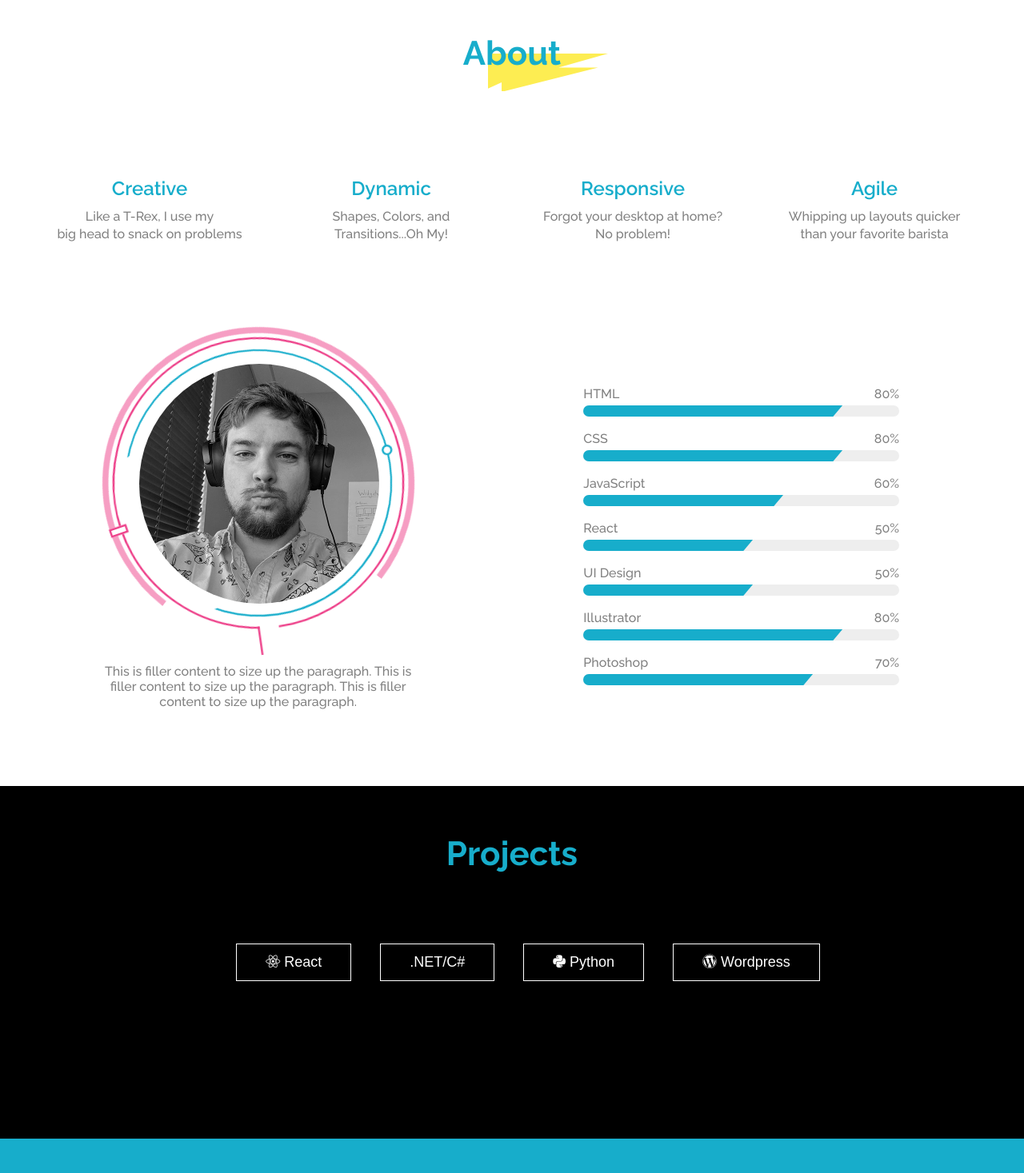
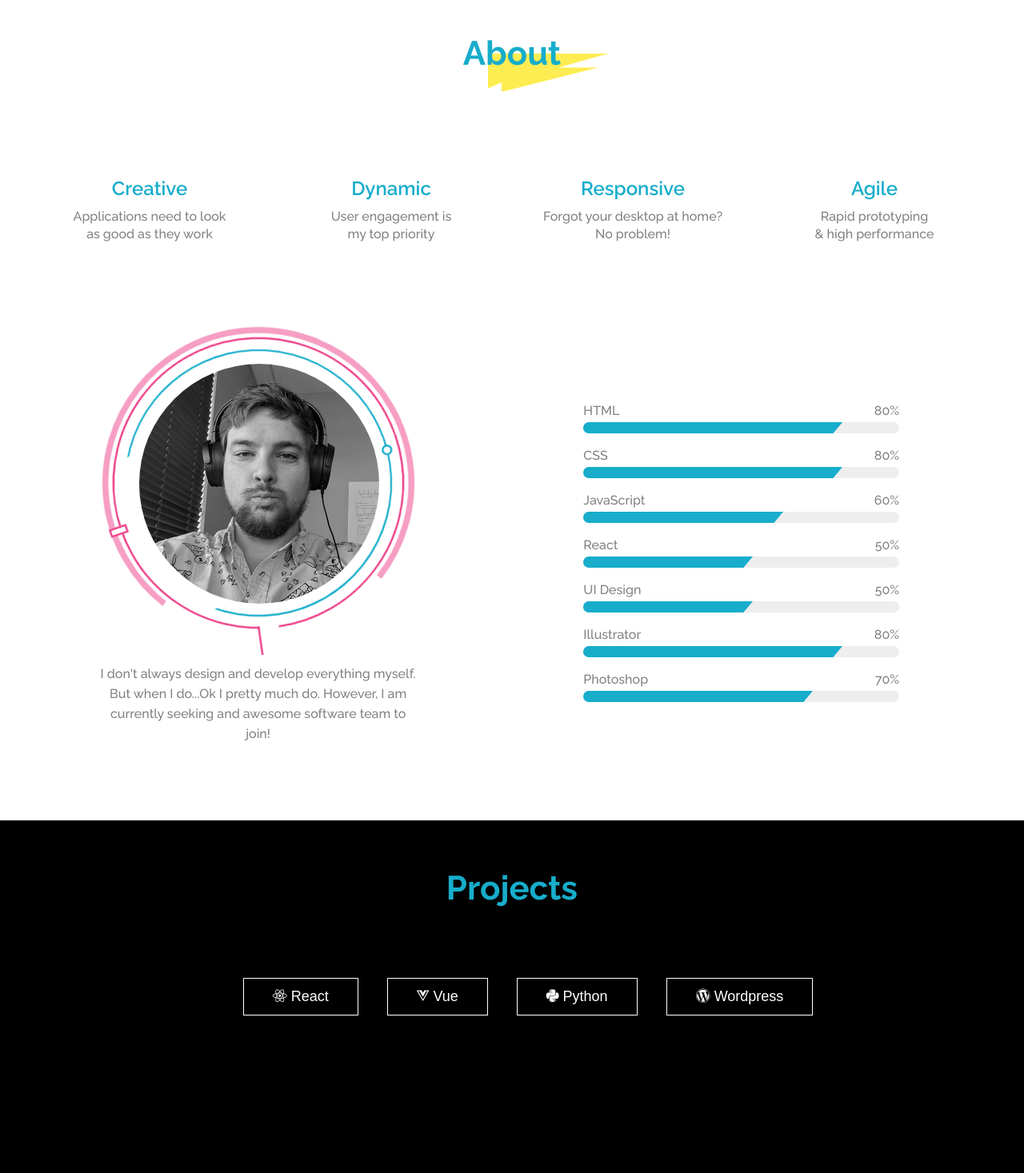
Before and after one commit to KevinGrant12/Portfolio, a React (Create React App) app: page / in a window 1280 px wide. Shown: the part 865-2332 px from the top of the page at 80% size. Built offline with nearby package versions, Linux system fonts and the light colour scheme; a web font is replaced by a local one.

Commit message:
Updated some about section content

```diff
--- a/src/components/About/Bio/Bio.css
+++ b/src/components/About/Bio/Bio.css
@@ -184,6 +184,7 @@
 .Bio > p {
   position: relative;
   max-width: 80%;
+  line-height: 2.5rem;
 }
 
 @media (max-width: 991px) {
--- a/src/components/About/Bio/Bio.js
+++ b/src/components/About/Bio/Bio.js
@@ -17,7 +17,7 @@ const Bio = () => (
       </div>
       <img src={portrait} alt=""/>
     </div>
-    <p>This is filler content to size up the paragraph. This is filler content to size up the paragraph. This is filler content to size up the paragraph.</p>
+    <p>I don't always design and develop everything myself. But when I do...Ok I pretty much do. However, I am currently seeking and awesome software team to join!</p>
   </div>
 );
 
--- a/src/components/About/Features/Features.js
+++ b/src/components/About/Features/Features.js
@@ -5,11 +5,11 @@ const Features = () => (
   <ul className="Features">
     <li>
       <h3>Creative</h3>
-      <p>Like a T-Rex, I use my <br/>big head to snack on problems</p>
+      <p>Applications need to look<br/>as good as they work</p>
     </li>
     <li>
       <h3>Dynamic</h3>
-      <p>Shapes, Colors, and <br/>Transitions...Oh My!</p>
+      <p>User engagement is <br/>my top priority</p>
     </li>
     <li>
       <h3>Responsive</h3>
@@ -17,7 +17,7 @@ const Features = () => (
     </li>
     <li>
       <h3>Agile</h3>
-      <p>Whipping up layouts quicker <br/>than your favorite barista</p>
+      <p>Rapid prototyping <br/>& high performance</p>
     </li>
   </ul>
 );
--- a/src/components/Projects/Projects.js
+++ b/src/components/Projects/Projects.js
@@ -26,7 +26,7 @@ export default class Projects extends React.Component {
               <button onClick={this.handleClick} value="react"><i className="fab fa-react"></i> React</button>
             </li>
             <li>
-              <button onClick={this.handleClick} value="csharp">.NET/C#</button>
+              <button onClick={this.handleClick} value="vue"><i class="fab fa-vuejs"></i> Vue</button>
             </li>
             <li>
               <button onClick={this.handleClick} value="python"><i className="fab fa-python"></i> Python</button>
```
